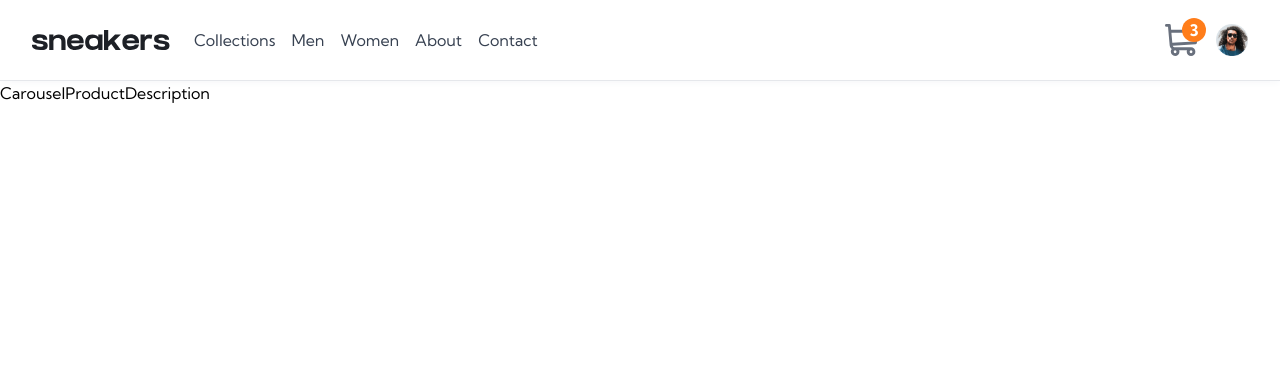
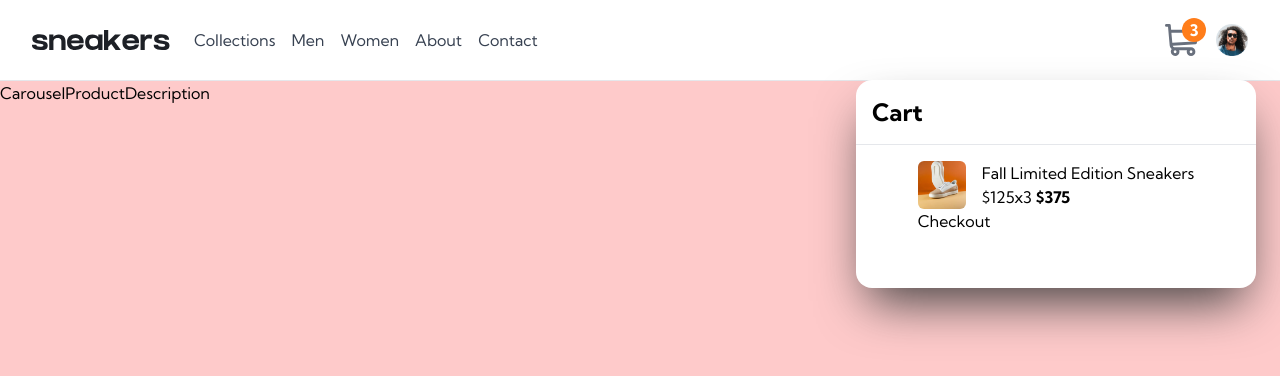
Before and after one commit to FevenSeyfu/Ecommerce-product-page, a React (Vite) app: page / in a window 1280 px wide. Shown: the top 376 px of the page. Built offline with nearby package versions, Linux system fonts and the light colour scheme.

Commit message:
Add cart modal

```diff
--- a/package.json
+++ b/package.json
@@ -12,6 +12,7 @@
   "dependencies": {
     "react": "^18.2.0",
     "react-dom": "^18.2.0",
+    "react-icons": "^5.0.1",
     "react-modal": "^3.16.1"
   },
   "devDependencies": {
--- a/src/App.jsx
+++ b/src/App.jsx
@@ -7,7 +7,7 @@ const App = () => {
   return (
     <div className='w-full h-screen flex flex-col'>
       <Navbar />
-      <div className='flex flex-row '>
+      <div className='flex flex-row bg-red-200 h-screen'>
         <Carousel />
         <ProductDescription />
       </div>
--- /dev/null
+++ b/src/components/navbar/CartModal.jsx
@@ -0,0 +1,44 @@
+import React from "react";
+
+const CartModal = ({ cart }) => {
+  return (
+    <div className="absolute top-[5rem] mx-2 rounded-2xl shadow-2xl shadow-neutral-700  w-[95vw] md:right-4 md:w-[25rem] bg-white h-[13rem] z-10">
+      <h1 className="h-16 p-4 font-extrabold text-2xl text-black">Cart</h1>
+      <hr className="w-full shadow-md text-gray-900 " />
+      <div className="flex flex-col items-center ">
+        {cart.length === 0 ? (
+          <h1 className="text-lg text-gray-500 font-bold my-12">
+            Your Cart is empty.
+          </h1>
+        ) : (
+          <div className="m-4">
+            {cart.map((item) => (
+              <ul className="flex flex-col" key={item.id}>
+                <li className="flex flex-row justify-between gap-4">
+                  <img
+                    src={item.img}
+                    alt="product image"
+                    className="h-12 rounded-md"
+                  />
+                  <div className="flex flex-col">
+                    <p>{item.name}</p>
+                    <p>
+                      ${item.price}x{item.quantity}{" "}
+                      <span className="font-bold">
+                        ${item.price * item.quantity}
+                      </span>
+                    </p>
+                    <button></button>
+                  </div>
+                </li>
+              </ul>
+            ))}
+            <button>Checkout</button>
+          </div>
+        )}
+      </div>
+    </div>
+  );
+};
+
+export default CartModal;
--- a/src/components/navbar/Navbar.jsx
+++ b/src/components/navbar/Navbar.jsx
@@ -1,6 +1,7 @@
 import React, { useState } from "react";
 import CartIcon from "./CartIcon";
 import Modal from "react-modal";
+import CartModal from "./CartModal";
 
 Modal.setAppElement("#root");
 
@@ -8,20 +9,23 @@ const Navbar = () => {
   const [cart, setCart] = useState([
     {
       id: 1,
-      item: "shoe",
-    },
-    {
-      id: 1,
-      item: "shoe",
-    },
-    {
-      id: 1,
-      item: "shoe",
+      name: "Fall Limited Edition Sneakers",
+      description:'Lorem ipsum dolor sit amet consectetur adipiscing elit, sagittis class habitant',
+      img : 'src/assets/image-product-1-thumbnail.jpg',
+      price: 125.00,
+      quantity:3,
+      discount:50
     },
   ]);
   const [nav, setNav] = useState(false);
+  const [toggleCart, setToggleCart] = useState(false);
+  const itemCount = cart.reduce((count, item) => count + item.quantity, 0);
+  // toggle mobile menu
   const handleClick = () => setNav(!nav);
+
+  const HandleToggleCart = () => setNav(!toggleCart);
   return (
+    <>
       <div className="flex flex-row justify-between items-center px-8 py-4 md:py-6 border-b shadow-md shadow-gray-50">
         <div className="flex flex-row gap-4 md:gap-6 items-center">
           <button className="md:hidden z-10" onClick={handleClick}>
@@ -81,8 +85,8 @@ const Navbar = () => {
           </ul>
         </div>
         <div className="flex flex-row gap-4">
-        {/* <img src="src/assets/icon-cart.svg" alt="cart icon" className="h-8" /> */}
-        <CartIcon itemCount={cart.length} />
+          <CartIcon
+            itemCount={itemCount} />
           <img
             src="src/assets/image-avatar.png"
             alt="user avatar"
@@ -90,6 +94,8 @@ const Navbar = () => {
           />
         </div>
       </div>
+      <CartModal cart={cart} />
+    </>
   );
 };
 
```
Also changed, not shown: 1 other file (tests, documents, lock files or other folders). Lines whose indentation alone changed are shown as unchanged.
